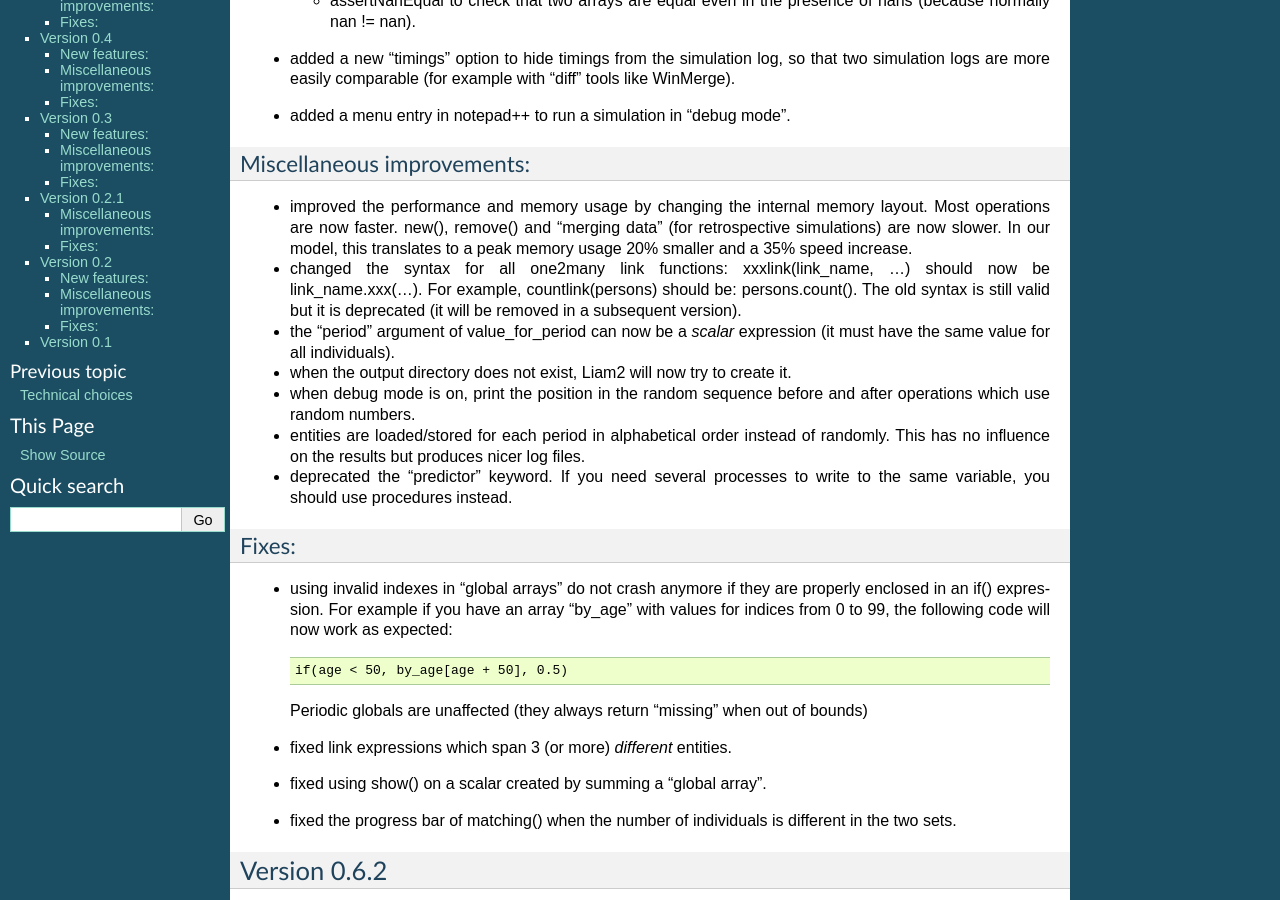
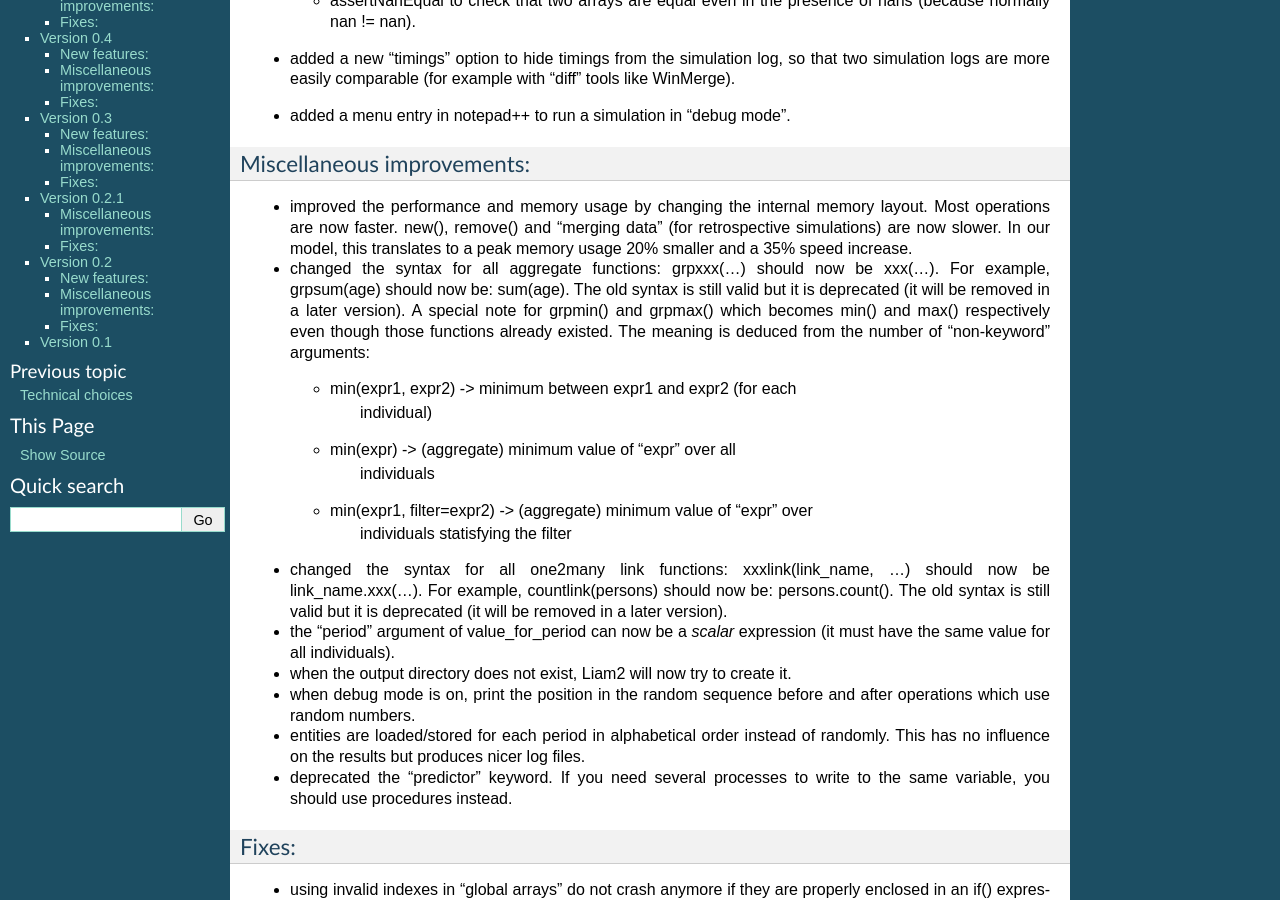
Before and after one commit to liam2/liam2, a Sphinx documentation site: the page built from doc/usersguide/source/changes.rst, in a window 1280 px wide and 900 px high, scrolled down 620 px. Built offline with Sphinx 7.4.7, drawn with Linux system fonts in a browser that asks for light colours; formulas are drawn with MathJax 3.

Commit message:
- document grpXXX() -> XXX()

```diff
--- a/doc/usersguide/source/changes.rst
+++ b/doc/usersguide/source/changes.rst
@@ -52,10 +52,24 @@ Miscellaneous improvements:
   In our model, this translates to a peak memory usage 20% smaller and a
   35% speed increase.
 
+* changed the syntax for all aggregate functions: grpxxx(...) should now be
+  xxx(...). For example, grpsum(age) should now be: sum(age). The old syntax is
+  still valid but it is deprecated (it will be removed in a later version).
+  A special note for grpmin() and grpmax() which becomes min() and max()
+  respectively even though those functions already existed. The meaning is
+  deduced from the number of "non-keyword" arguments:
+
+  - min(expr1, expr2)        -> minimum between expr1 and expr2 (for each
+                                individual)
+  - min(expr)                -> (aggregate) minimum value of "expr" over all
+                                individuals
+  - min(expr1, filter=expr2) -> (aggregate) minimum value of "expr" over
+                                individuals statisfying the filter
+
 * changed the syntax for all one2many link functions: xxxlink(link_name, ...)
-  should now be link_name.xxx(...). For example, countlink(persons) should be:
-  persons.count(). The old syntax is still valid but it is deprecated (it will
-  be removed in a subsequent version).
+  should now be link_name.xxx(...). For example, countlink(persons) should now
+  be: persons.count(). The old syntax is still valid but it is deprecated (it
+  will be removed in a later version).
 
 * the "period" argument of value_for_period can now be a *scalar* expression
   (it must have the same value for all individuals).
```
